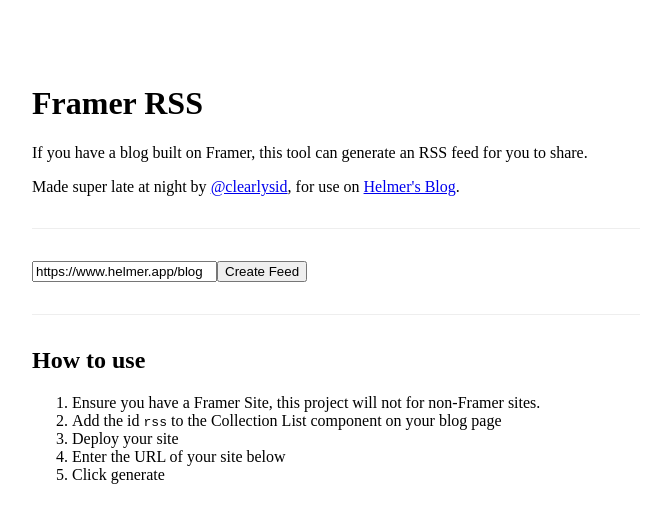
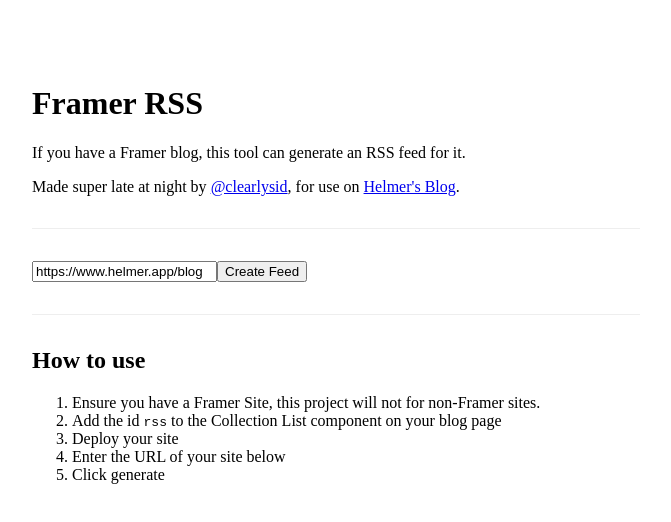
Before and after one commit to clearlysid/framer-rss, a Next.js app: page / in a window 1280 px wide. Shown: the top 522 px of the page, without its empty margins (304-975 px from the left). Built offline with nearby package versions, Linux system fonts and the light colour scheme.

Commit message:
feat: updates copy

```diff
--- a/app/page.tsx
+++ b/app/page.tsx
@@ -3,7 +3,7 @@
     <div className="root">
       <header>
         <h1>Framer RSS</h1>
-        <p>If you have a blog built on Framer, this tool can generate an RSS feed for you to share.</p>
+        <p>If you have a Framer blog, this tool can generate an RSS feed for it.</p>
         <p>Made super late at night by <a href="https://www.twitter.com/clearlysid">@clearlysid</a>, for use on <a href="https://www.helmer.app/blog">Helmer's Blog</a>.</p>
       </header>
 
@@ -13,8 +13,6 @@
         <input type="text" defaultValue={"https://www.helmer.app/blog"} />
         <input type="submit" value="Create Feed" />
       </form>
-
-
 
       <hr />
 
```
